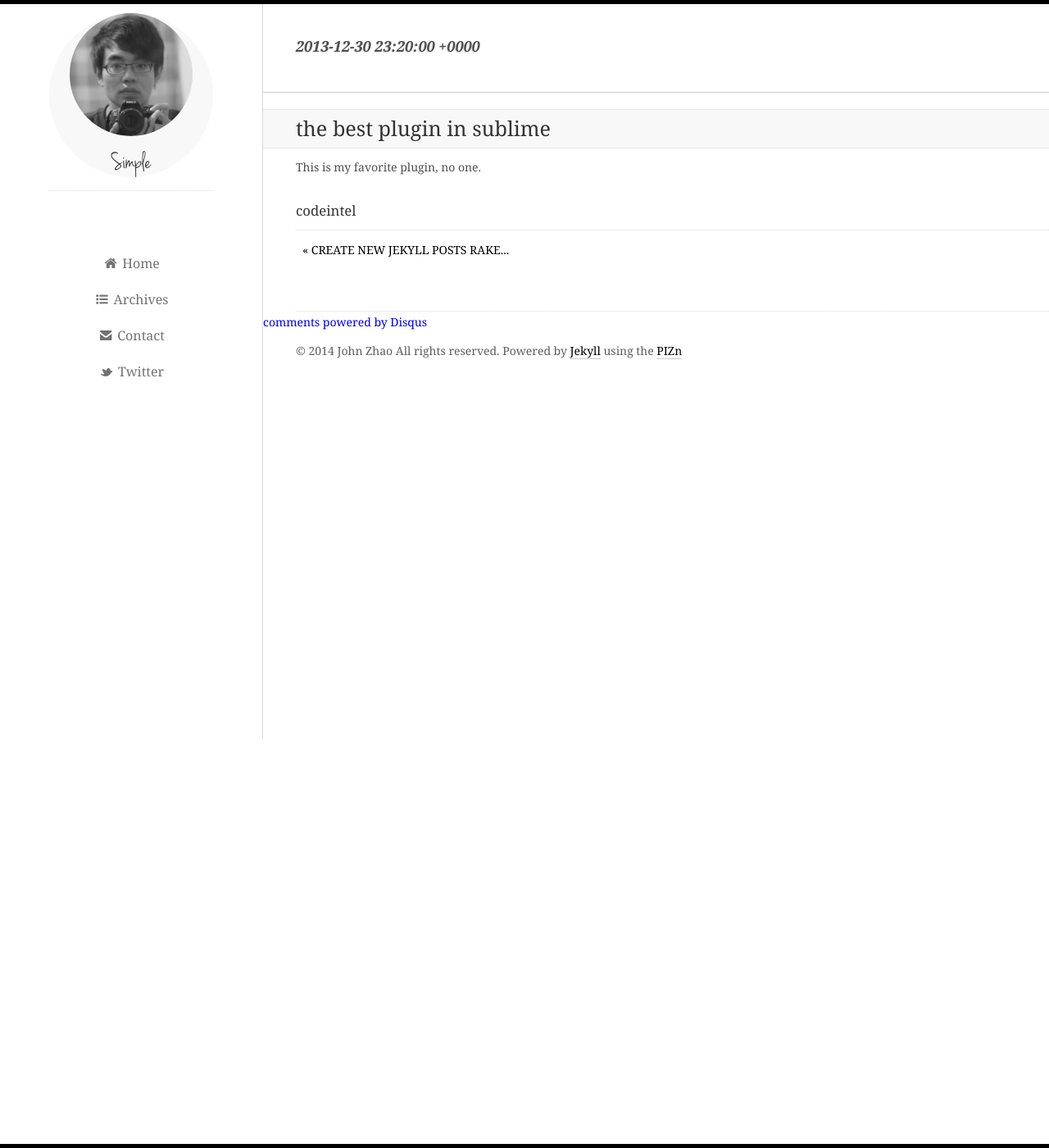
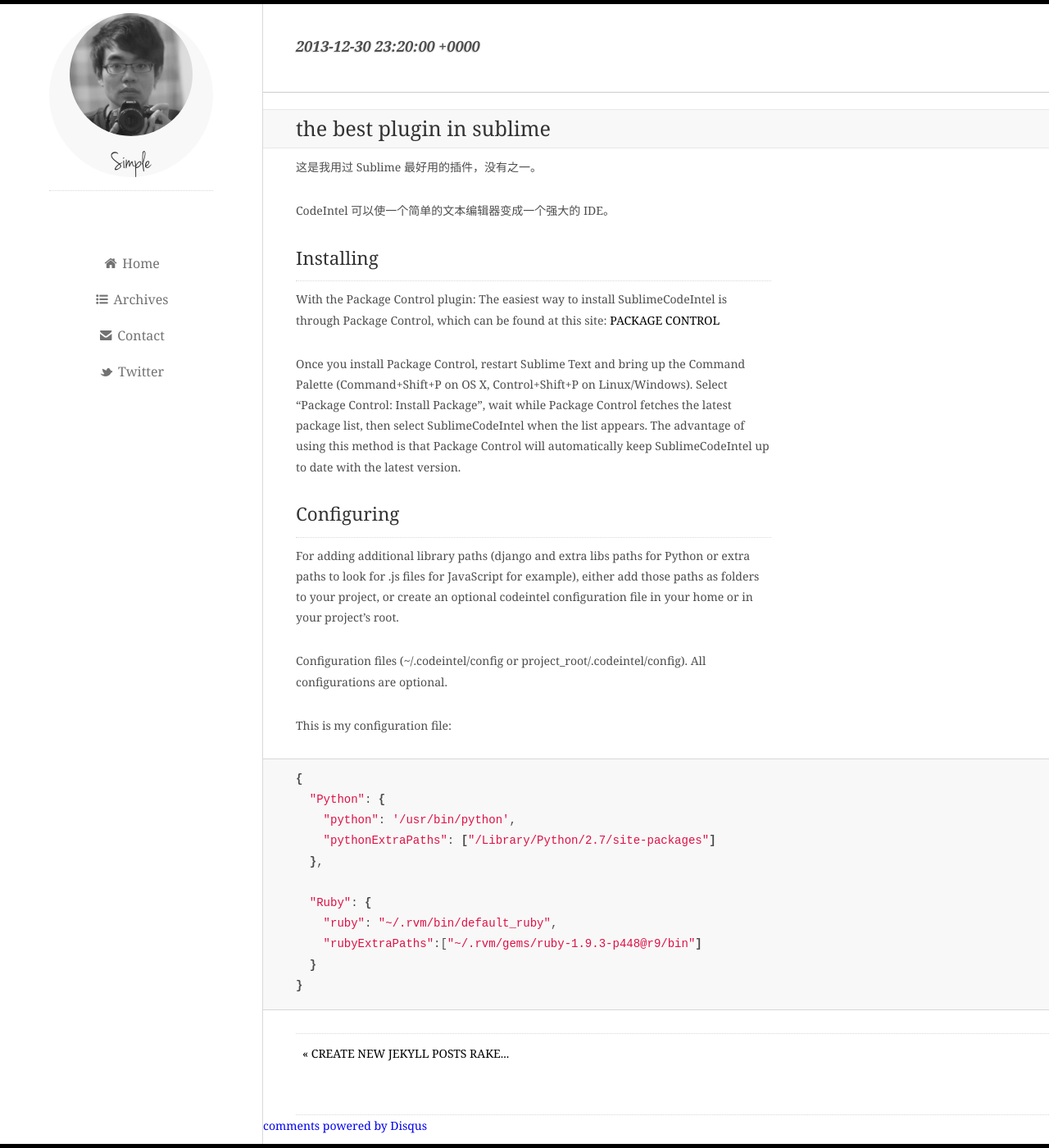
Before and after one commit to zhaoxuan/blog_source, a Jekyll site: the page built from _posts/2013-12-30-the-best-plugin-in-sublime.markdown, in a window 1280 px wide and 1400 px high. Shown: the whole window at 82% size. Built offline with Jekyll 4.4.1, drawn with Linux system fonts in a browser that asks for light colours; Markdown is read by kramdown in place of the engine named in the settings; comment, search, counter and statistics services are not loaded.

Commit message:
new post with sublime plugin codeintel

```diff
--- a/_posts/2013-12-30-the-best-plugin-in-sublime.markdown
+++ b/_posts/2013-12-30-the-best-plugin-in-sublime.markdown
@@ -5,6 +5,32 @@
 comments: true
 categories: sublime
 ---
-This is my favorite plugin, no one.
+这是我用过 Sublime 最好用的插件，没有之一。
 
-####codeintel
+CodeIntel 可以使一个简单的文本编辑器变成一个强大的 IDE。
+
+###Installing
+
+With the Package Control plugin: The easiest way to install SublimeCodeIntel is through Package Control, which can be found at this site: <a href="http://wbond.net/sublime_packages/package_control" target="_blank">Package Control</a>
+
+Once you install Package Control, restart Sublime Text and bring up the Command Palette (Command+Shift+P on OS X, Control+Shift+P on Linux/Windows). Select "Package Control: Install Package", wait while Package Control fetches the latest package list, then select SublimeCodeIntel when the list appears. The advantage of using this method is that Package Control will automatically keep SublimeCodeIntel up to date with the latest version.
+
+###Configuring
+For adding additional library paths (django and extra libs paths for Python or extra paths to look for .js files for JavaScript for example), either add those paths as folders to your project, or create an optional codeintel configuration file in your home or in your project's root.
+
+Configuration files (~/.codeintel/config or project_root/.codeintel/config). All configurations are optional.
+
+This is my configuration file:
+{% highlight bash %}
+{
+  "Python": {
+    "python": '/usr/bin/python',
+    "pythonExtraPaths": ["/Library/Python/2.7/site-packages"]
+  },
+
+  "Ruby": {
+    "ruby": "~/.rvm/bin/default_ruby",
+    "rubyExtraPaths":["~/.rvm/gems/ruby-1.9.3-p448@r9/bin"]
+  }
+}
+{% endhighlight %}
```
